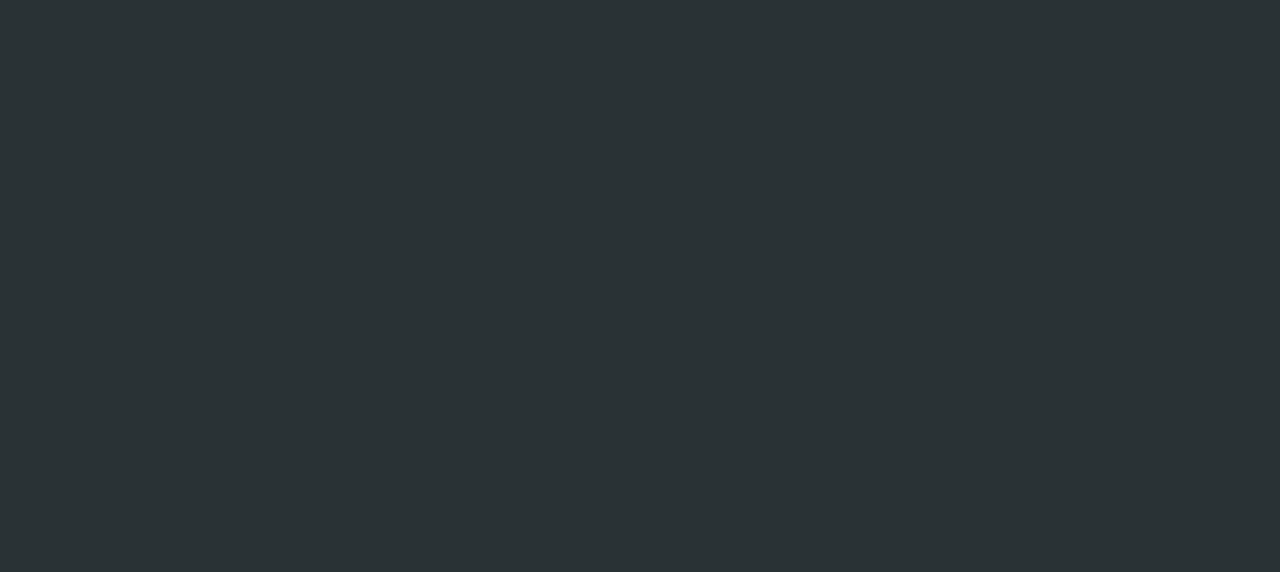
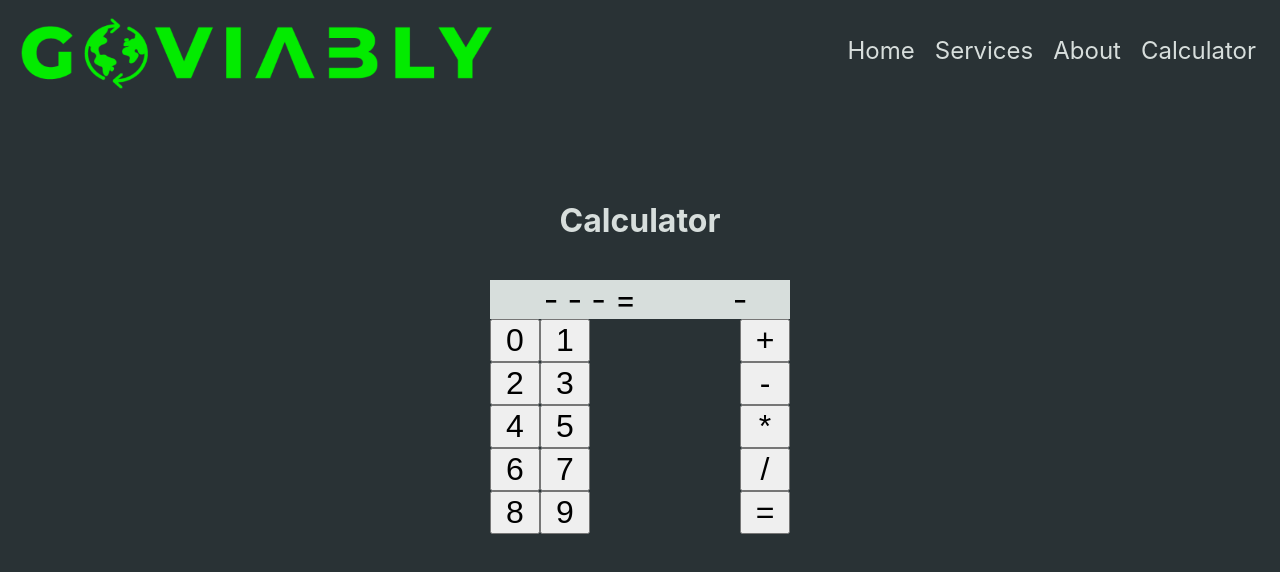
Before and after one commit to andrewjudd1/Andrewjudd-app, a React (Create React App) app: page /calculator in a window 1280 px wide. Shown: the top 572 px of the page. Built offline with nearby package versions, Linux system fonts and the light colour scheme.

Commit message:
basic calculator functionality

```diff
--- a/src/App.css
+++ b/src/App.css
@@ -1,3 +1,5 @@
+@import './css/calc.css';
+
 * {
   box-sizing: border-box;
 }
--- a/src/App.js
+++ b/src/App.js
@@ -7,6 +7,7 @@ import Services from './pages/Services/Services'
 import Home from './pages/Home'
 import About from './pages/About'
 import Consulting from './pages/Services/Consulting'
+import Calculator from './pages/Calculator/Calculator'
 
 function App() {
   return (
@@ -31,6 +32,9 @@ function App() {
    <Route path='/about'>
     <About/>
    </Route>
+   <Route path='/calculator'>
+    <Calculator/>
+   </Route>
 
 </Switch>
 </>
--- a/src/components/header.js
+++ b/src/components/header.js
@@ -10,6 +10,7 @@ function Header() {
                 <Link className="link" to="/">Home</Link>
                 <Link className="link" to="/services">Services</Link>
                 <Link className="link" to="/about">About</Link>
+                <Link className="link" to="/calculator">Calculator</Link>
             </div>
         </nav>
         </>
--- /dev/null
+++ b/src/css/calc.css
@@ -0,0 +1,63 @@
+:root {
+	--clr-dark: #293235;
+	--clr-accent: #03be00;
+	--clr-light: #d7dedc;
+	--clr-dark-accent: #414e52;
+	 --bs-img: 2px 2px 20px #d7dedc, 1px 1px 10px #d7dedc;
+
+}
+
+
+
+.calc-header {
+    color: var(--clr-light);
+    margin: 100px 0 40px 0;
+    text-align: center;
+  }
+
+.calc-wrapper {
+    margin: 0 auto;
+    width: 300px;
+    display: grid;
+    grid-template-columns: 100px 100px 50px 50px;
+    grid-template-areas:
+        "num num answer answer"
+        "nums . . operators "
+}
+
+.calc-num {
+    grid-area: num;
+    font-size: 2rem;
+    text-align: center;
+    background: var(--clr-light);
+}
+
+.calc-answer {
+    grid-area: answer;
+
+    font-size: 2rem;
+    text-align: center;
+    background: var(--clr-light);
+}
+
+.nums {
+    grid-area: nums;
+
+    align-self: start;
+    display: flex;
+    flex-wrap: wrap;
+}
+
+.eachnum {
+    font-size: 2rem;
+    width: calc(500px /10);
+}
+
+.operators-container {
+    grid-area: operators;
+}
+
+.operators {
+    font-size: 2rem;
+    width: 50px;
+}
--- /dev/null
+++ b/src/pages/Calculator/Calculator.js
@@ -0,0 +1,114 @@
+import React, {useState} from 'react'
+import Header from '../../components/header'
+function Calculator() {
+    const [displayOperator, setDisplayOperator] = useState("-")
+    const [currentNum, setCurrentNum] = useState("-")
+    const [numOne, setNumOne] = useState([])
+    const [numTwo, setNumTwo] = useState("-")
+    const [numThree, setNumThree] = useState("-")
+    const [operatorStatus, setOperatorStatus] = useState(0)
+    const [addStatus, setAddStatus] = useState(false)
+    const [minusStatus, setMinusStatus] = useState(false)
+    const [multiplyStatus, setMultiplyStatus] = useState(false)
+    const [divideStatus, setDivideStatus] = useState(false)
+    let nums = [0, 1, 2, 3, 4, 5, 6, 7, 8, 9]
+    let operators = ["+", "-", "*", "/", '=']
+    console.log(currentNum)
+
+    const add = (x, y) => x + y
+    return(
+        <>
+        <Header/>
+        <div>
+            <h1 className="calc-header">Calculator</h1>
+            <div className="calc-wrapper">
+                <div className="calc-num">
+                    {`${numTwo} ${displayOperator} ${numThree} =` }
+                </div>
+                <div className="calc-answer">
+                    {currentNum}
+                </div>
+
+                <div className="nums">
+                    {nums.map(num => {
+                        return <button className="eachnum" onClick={()=> {
+                            if(operatorStatus === 0) {
+                                numOne.push(num.toString())
+                                setNumTwo(parseInt(numOne.reduce(add, '')))
+                                console.log(numOne)
+                                console.log(numTwo)
+                            }
+
+                           else if (operatorStatus === 1) {
+                               numOne.push(num.toString())
+                               console.log(numOne)
+                               setNumThree(parseInt(numOne.reduce(add, '')))
+                               console.log(numThree)
+                           }
+                       }}key={num}> {num} </button>
+                     })}
+                </div>
+                <div className="operators-container">
+                     {operators.map((symbol, index) => {
+                         return (
+                         <button
+                         key={symbol}
+                         className="operators"
+                         onClick={() => {
+                             setOperatorStatus(1)
+                            setNumOne([])
+                            console.log(numTwo)
+                            if (index === 0) {
+                                setAddStatus(true)
+                                setDisplayOperator(symbol)
+                            }
+
+                            if (index === 1) {
+                                setMinusStatus(true)
+                                setDisplayOperator(symbol)
+                            }
+                            if (index === 2) {
+                                setMultiplyStatus(true)
+                                setDisplayOperator(symbol)
+                            }
+                            if (index === 3) {
+                                setDivideStatus(true)
+                                setDisplayOperator(symbol)
+                            }
+
+                            if (index === 4) {
+                                setOperatorStatus(0)
+                                setNumOne([])
+
+                            }
+
+                            if (index=== 4 && addStatus) {
+                                setCurrentNum(numTwo + numThree)
+                                setAddStatus(false)
+
+                            } else if(index=== 4 && minusStatus) {
+                                setCurrentNum(numTwo - numThree)
+                                setMinusStatus(false)
+                            }
+                             else if(index=== 4 && multiplyStatus) {
+                                setCurrentNum(numTwo * numThree)
+                                setMultiplyStatus(false)
+                            }
+                             else if(index=== 4 && divideStatus) {
+                                setCurrentNum(numTwo / numThree)
+                                setDivideStatus(false)
+
+                            }
+
+                        }}>
+                            {symbol}
+                         </button>
+                     )})}
+                </div>
+            </div>
+        </div>
+    </>
+    )
+}
+
+export default Calculator
```
